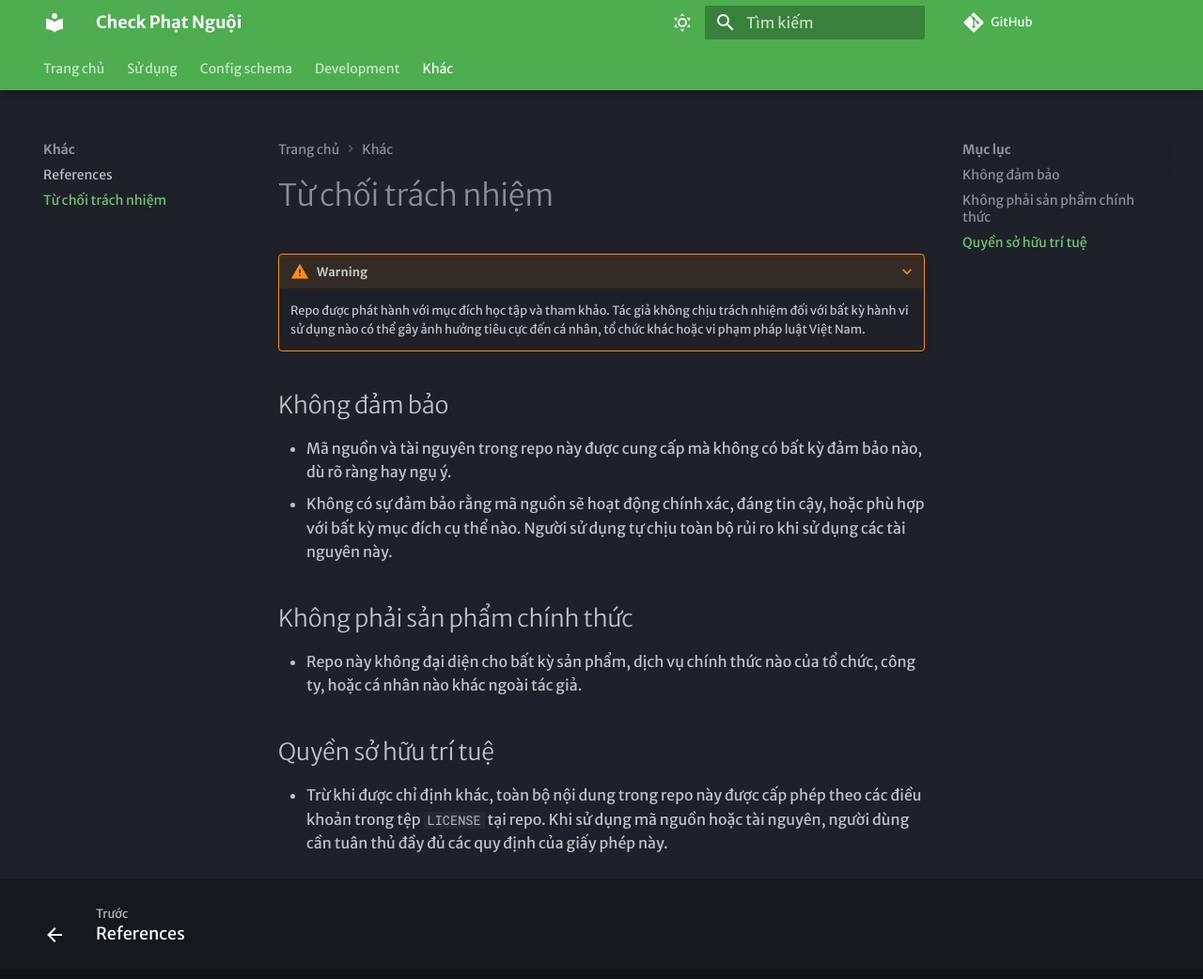
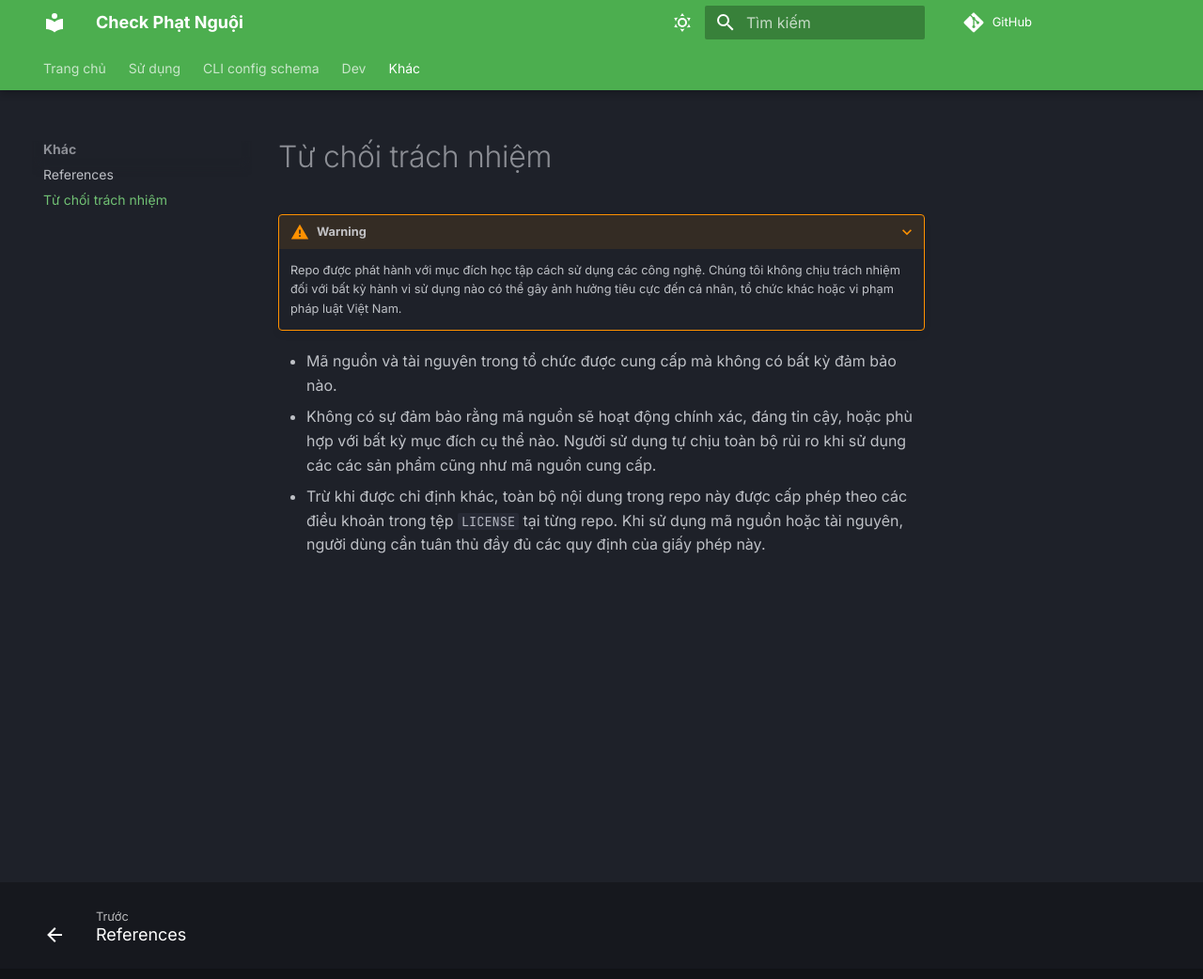
Before and after one commit to check-phat-nguoi/check-phat-nguoi.github.io, an MkDocs documentation site: the page built from docs/other/disclaimer.md, in a window 1280 px wide and 1055 px high. Shown: the top 1042 px of the window at 94% size. Built offline with MkDocs 1.6.1 and Material for MkDocs 9.7.7, drawn with Linux system fonts in a browser that asks for light colours; comment, search, counter and statistics services are not loaded.

Commit message:
docs: i'm lazy

```diff
--- a/docs/other/disclaimer.md
+++ b/docs/other/disclaimer.md
@@ -1,18 +1,9 @@
 # Từ chối trách nhiệm
 
-???+warning
+???+ warning
 
-    Repo được phát hành với mục đích học tập và tham khảo. Tác giả không chịu trách nhiệm đối với bất kỳ hành vi sử dụng nào có thể gây ảnh hưởng tiêu cực đến cá nhân, tổ chức khác hoặc vi phạm pháp luật Việt Nam.
+    Repo được phát hành với mục đích học tập cách sử dụng các công nghệ. Chúng tôi không chịu trách nhiệm đối với bất kỳ hành vi sử dụng nào có thể gây ảnh hưởng tiêu cực đến cá nhân, tổ chức khác hoặc vi phạm pháp luật Việt Nam.
 
-## Không đảm bảo
-
-- Mã nguồn và tài nguyên trong repo này được cung cấp mà không có bất kỳ đảm bảo nào, dù rõ ràng hay ngụ ý.
-- Không có sự đảm bảo rằng mã nguồn sẽ hoạt động chính xác, đáng tin cậy, hoặc phù hợp với bất kỳ mục đích cụ thể nào. Người sử dụng tự chịu toàn bộ rủi ro khi sử dụng các tài nguyên này.
-
-## Không phải sản phẩm chính thức
-
-- Repo này không đại diện cho bất kỳ sản phẩm, dịch vụ chính thức nào của tổ chức, công ty, hoặc cá nhân nào khác ngoài tác giả.
-
-## Quyền sở hữu trí tuệ
-
-- Trừ khi được chỉ định khác, toàn bộ nội dung trong repo này được cấp phép theo các điều khoản trong tệp `LICENSE` tại repo. Khi sử dụng mã nguồn hoặc tài nguyên, người dùng cần tuân thủ đầy đủ các quy định của giấy phép này.
+- Mã nguồn và tài nguyên trong tổ chức được cung cấp mà không có bất kỳ đảm bảo nào.
+- Không có sự đảm bảo rằng mã nguồn sẽ hoạt động chính xác, đáng tin cậy, hoặc phù hợp với bất kỳ mục đích cụ thể nào. Người sử dụng tự chịu toàn bộ rủi ro khi sử dụng các các sản phẩm cũng như mã nguồn cung cấp.
+- Trừ khi được chỉ định khác, toàn bộ nội dung trong repo này được cấp phép theo các điều khoản trong tệp `LICENSE` tại từng repo. Khi sử dụng mã nguồn hoặc tài nguyên, người dùng cần tuân thủ đầy đủ các quy định của giấy phép này.
--- a/mkdocs.yml
+++ b/mkdocs.yml
@@ -8,7 +8,9 @@ repo_url: 'https://github.com/check-phat-nguoi/check-phat-nguoi.github.io'
 strict: true
 
 nav:
-  - 'Trang chủ': index.md
+  - 'Trang chủ':
+      - index.md
+      - support-apis.md
   - 'Sử dụng':
       - usage/index.md
       - 'CLI':
@@ -19,8 +21,8 @@ nav:
           - usage/schedule/cloudflare-workers.md
       - '24/7 bot':
           - usage/247-bot/telegram-railway.md
-  - 'Config schema': 'https://check-phat-nguoi.github.io/schemas/cli.config.html'
-  - 'Development':
+  - 'CLI config schema': 'https://check-phat-nguoi.github.io/schemas/cli.config.html'
+  - 'Dev':
       - dev/setup.md
       - 'API':
           - dev/apis/csgt_vn.md
@@ -49,7 +51,8 @@ theme:
     - search.highlight
   name: material
   font:
-    text: Merriweather Sans
+    text: Inter
+    code: JetBrains Mono
   palette:
     - scheme: slate
       toggle:
@@ -66,6 +69,7 @@ theme:
       accent: deep orange
 
 markdown_extensions:
+  - footnotes
   - pymdownx.highlight:
       anchor_linenums: true
       line_spans: true
@@ -107,7 +111,7 @@ plugins:
 validation:
   nav:
     not_found: warn
-    omitted_files: info
+    omitted_files: warn
   unrecognized_links: warn
 
 extra:
```
Also changed, not shown: docs/dev/setup.md (+4 -11 lines), docs/index.md (+2 -2 lines), docs/support-apis.md (added, +13 -0 lines), docs/usage/index.md (+0 -7 lines), docs/usage/schedule/cloudflare-workers.md (+1 -1 lines).
